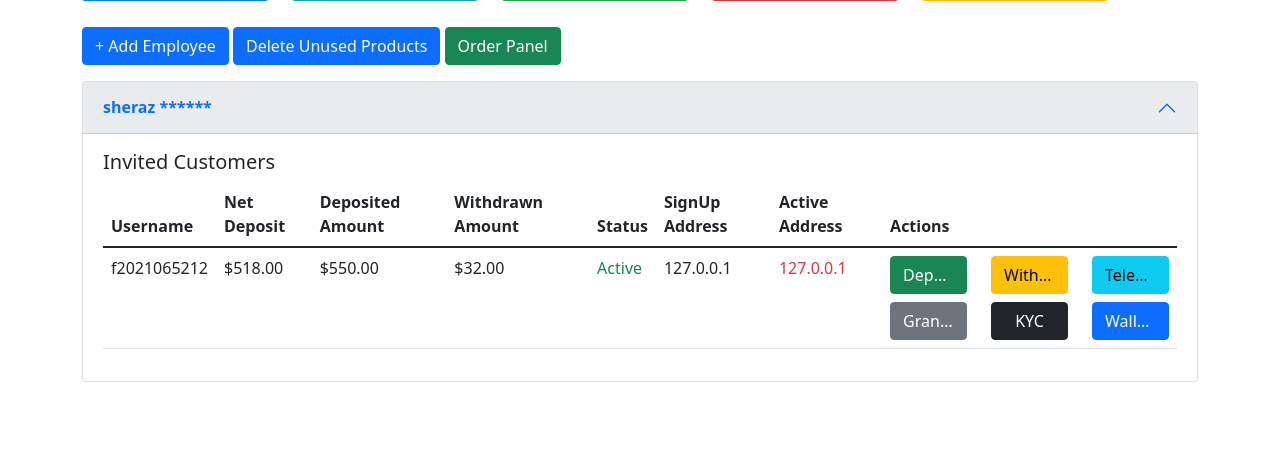
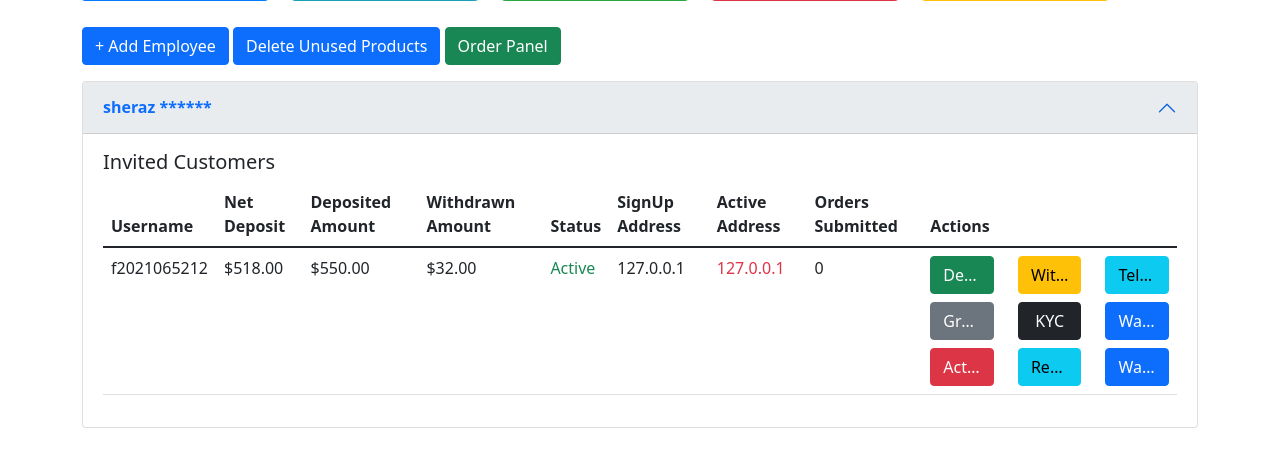
Before and after one commit to rawnsb/MarketingHub, a Django app: page /Admin-Dashboard/ in a window 1280 px wide, after a click that opens the changed part. Shown: the part 215-682 px from the top of the page. Run offline with Django 5.2, Linux system fonts and the light colour scheme; a user stored in the database is signed in; data comes from the database, SQL or seed files in the repository; both versions use the stored data as it was after the commit.

Commit message:
update som button on admin

```diff
--- a/adminControl/urls.py
+++ b/adminControl/urls.py
@@ -1,11 +1,13 @@
 from django.contrib import admin
 from django.urls import path
-from .views import update_deposit,fetch_custom_orders,update_customer_order,delete_unused_products,grant_batches_to_customer,remove_granted_batch,grant_batch_to_customer,delete_batch_order,fetch_orders,finalize_batch,add_orders,orders_panel,update_wallet,update_telegram,approve_withdraw,verify_kyc
+from .views import update_deposit,fetch_custom_orders,change_action,reset_order_numbers,update_customer_order,delete_unused_products,grant_batches_to_customer,remove_granted_batch,grant_batch_to_customer,delete_batch_order,fetch_orders,finalize_batch,add_orders,orders_panel,update_wallet,update_telegram,approve_withdraw,verify_kyc
 urlpatterns = [
     path('update_deposit/<int:id>/', update_deposit, name='update_deposit'),
     path('approve-withdraw/<int:id>/', approve_withdraw, name='approve_withdraw'),
     path('kyc-verification/<int:id>/', verify_kyc, name='verify_kyc'),
     path('update-telegram/<int:id>/', update_telegram, name='update_telegram'),
+    path('change-action/<int:id>/', change_action, name='change_action'),
+    path('reset-order-numbers/<int:id>/', reset_order_numbers, name='reset_order_numbers'),
     path('update-wallet/<int:id>/', update_wallet, name='update_wallet'),
     path('orders_panel/', orders_panel, name='orders_panel'),
     path('add-orders/<int:batch_id>/', add_orders, name='add_orders'),
--- a/templates/home/Admin_dashboard.html
+++ b/templates/home/Admin_dashboard.html
@@ -162,6 +162,7 @@
                                         <th>Status</th>
                                         <th>SignUp Address</th>
                                         <th>Active Address</th>
+                                        <th>Orders Submitted</th>
                                         <th>Actions</th>
                                     </tr>
                                 </thead>
@@ -173,14 +174,15 @@
                                             <td>${{ customer.balance.total_deposit }}</td>
                                             <td>${{ customer.balance.total_withdrawal }}</td>
                                             <td>
-                                         {% if user.is_active %}
+                                         {% if customer.is_active %}
                                            <span class="text-success">Active</span>
                                         {% else %}
-                                          <span class="text-danger">In-Active</span>
+                                          <span class="text-danger">InActive</span>
                                          {% endif %}
                                           </td>
                                             <td>{{ customer.user_ip.ip_address }}</td>
                                             <td class="text-danger">{{ customer.user_ip.login_ip }}</td>
+                                            <td >{{ customer.ordercount.no_of_submitted_order }}</td>
      <td>
     <div class="row">
         <div class="col-4">
@@ -200,6 +202,18 @@
         </div>
         <div class="col-4">
             <a href="{% url 'verify_kyc' customer.id %}" class="btn btn-dark action-button w-100 text-truncate">KYC</a>
+        </div>
+        <div class="col-4">
+            <a href="{% url 'update_wallet' customer.id %}" class="btn btn-primary action-button w-100 text-truncate">Wallet Address</a>
+        </div>
+    </div>
+    <div class="row mt-2">
+        <div class="col-4">
+
+            <a href="{% url 'change_action' customer.id %}" class="btn btn-danger action-button w-100 text-truncate">Active/Inactice</a>
+        </div>
+        <div class="col-4">
+            <a href="{% url 'reset_order_numbers' customer.id %}" class="btn btn-info action-button w-100 text-truncate">Reset Orders</a>
         </div>
         <div class="col-4">
             <a href="{% url 'update_wallet' customer.id %}" class="btn btn-primary action-button w-100 text-truncate">Wallet Address</a>
```
Also changed, not shown: adminControl/views.py (+20 -0 lines), db.sqlite3.
